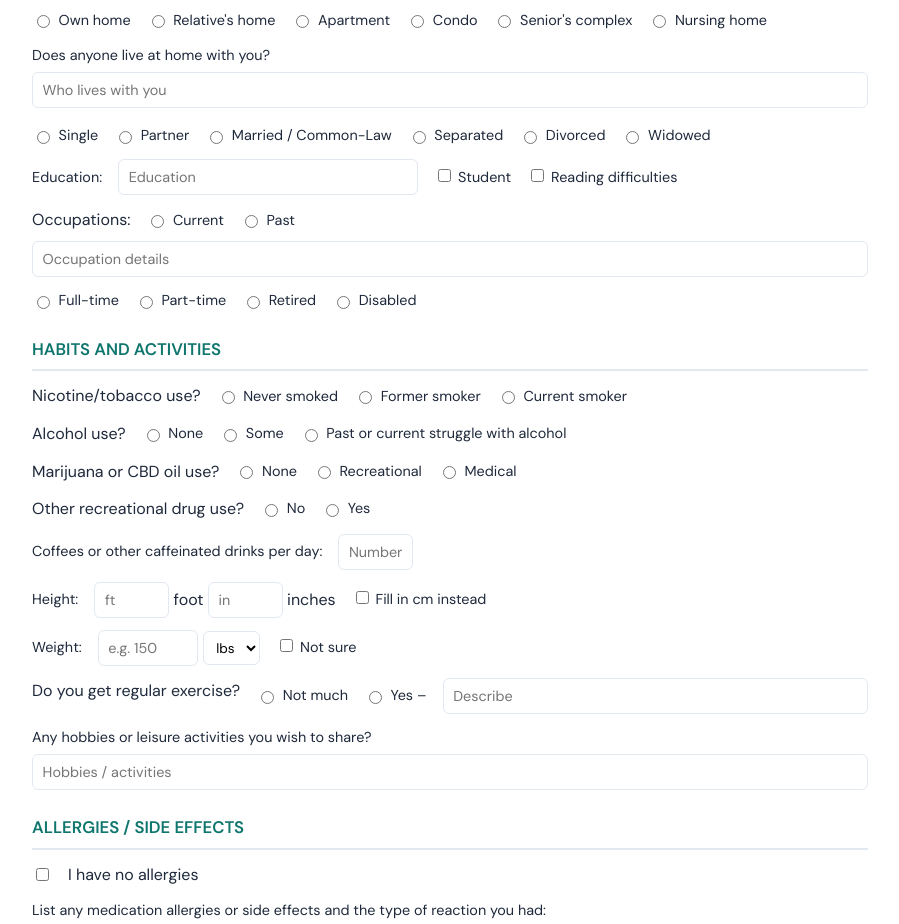
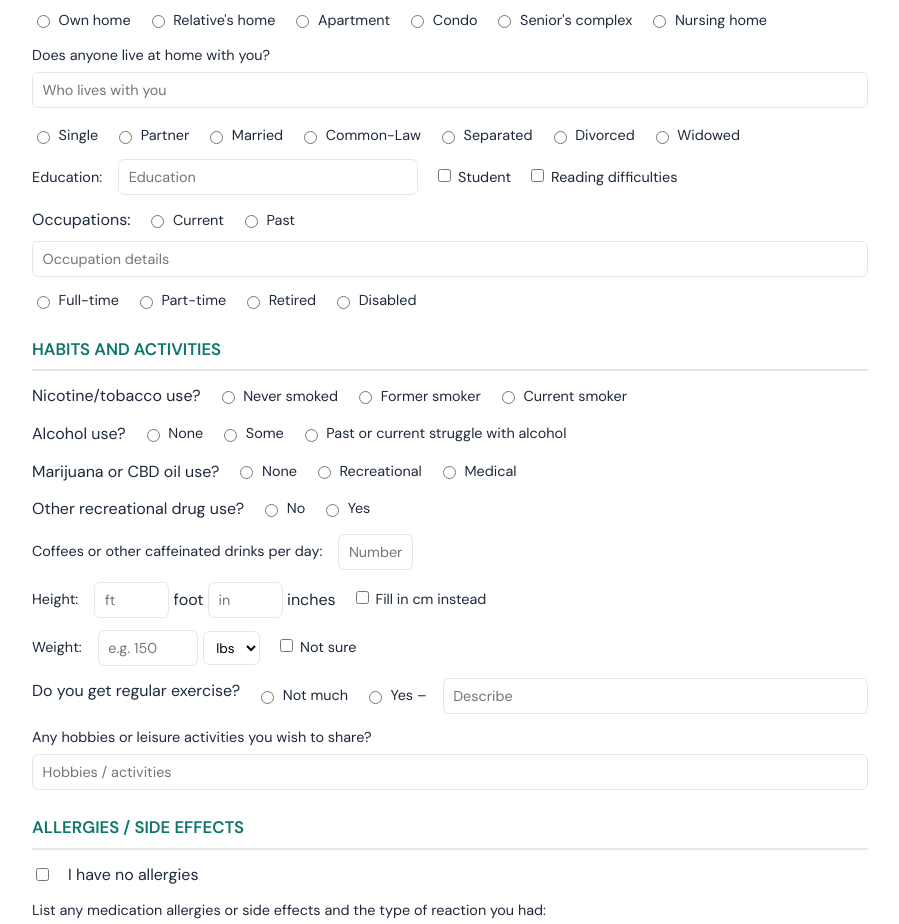
Before and after one commit to Specner-Moore/OfficeForm, a website: page public/index.html in a window 1280 px wide. Shown: the part 1394-2318 px from the top of the page, without its empty margins (190-1089 px from the left). Drawn offline with Linux system fonts and the light colour scheme.

Commit message:
Split up Married and Common-Law

```diff
--- a/public/index.html
+++ b/public/index.html
@@ -560,7 +560,8 @@
       <div class="chk-group">
         <label><input type="radio" name="maritalStatus" value="Single"> Single</label>
         <label><input type="radio" name="maritalStatus" value="Partner"> Partner</label>
-        <label><input type="radio" name="maritalStatus" value="Married"> Married / Common-Law</label>
+        <label><input type="radio" name="maritalStatus" value="Married"> Married</label>
+        <label><input type="radio" name="maritalStatus" value="Commmon-Law"> Common-Law</label>
         <label><input type="radio" name="maritalStatus" value="Separated"> Separated</label>
         <label><input type="radio" name="maritalStatus" value="Divorced"> Divorced</label>
         <label><input type="radio" name="maritalStatus" value="Widowed"> Widowed</label>
```
